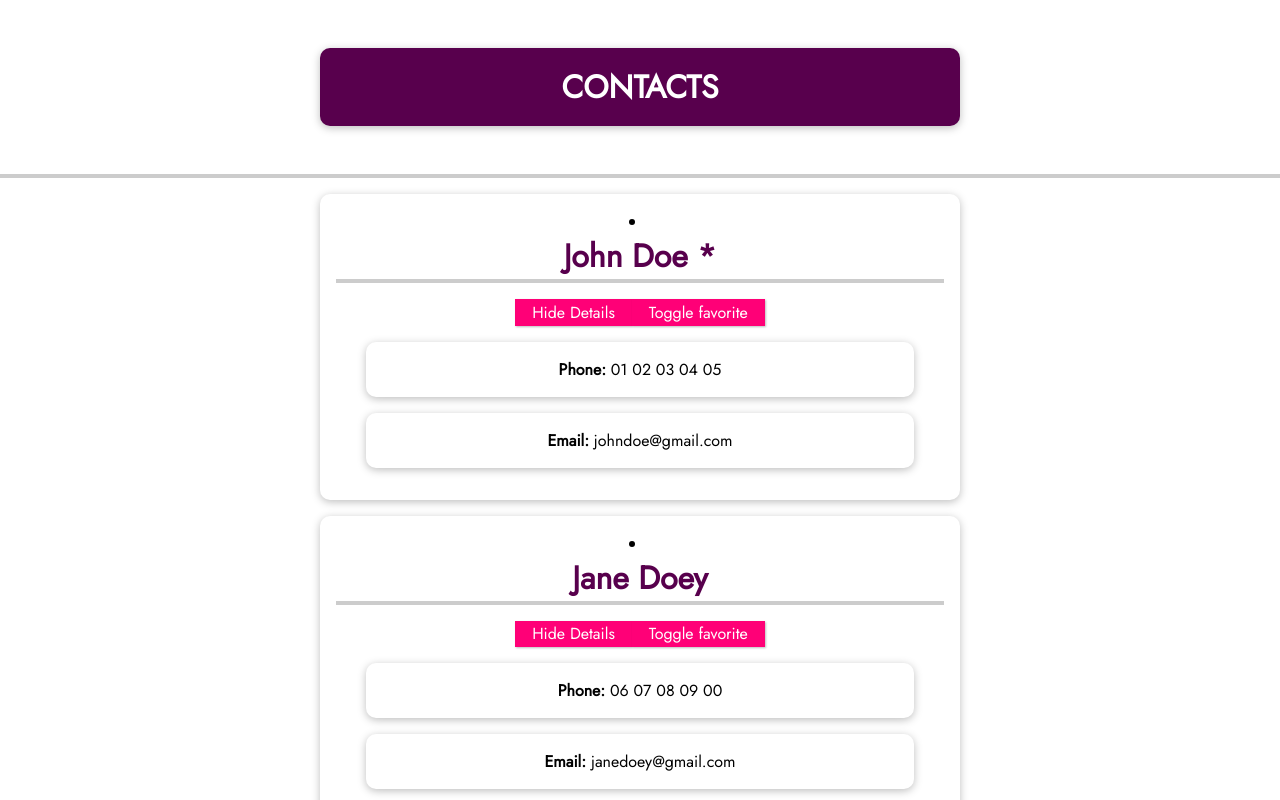
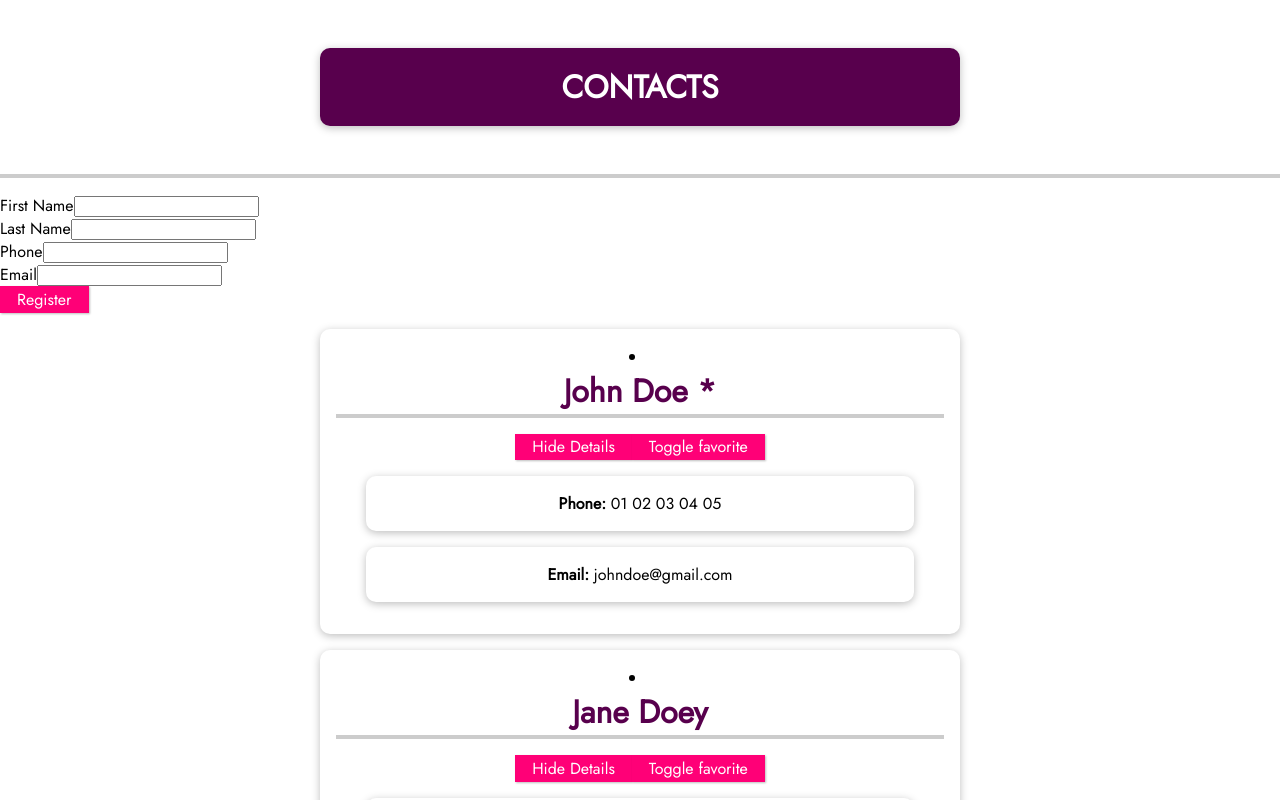
Before and after one commit to cyrilmarois/udemy-vue, a Vue app in the folder Projects/vue-first-app/: page / in a window 1280 px wide. Shown: the top 800 px of the page. Built offline with nearby package versions, Linux system fonts and the light colour scheme.

Commit message:
feat(contactForm): register contact

```diff
--- a/Projects/vue-first-app/src/App.vue
+++ b/Projects/vue-first-app/src/App.vue
@@ -1,5 +1,6 @@
 <template>
   <h2><header>CONTACTS</header></h2>
+  <contact-form @register-contact="addContact"></contact-form>
   <contact-list
     v-for="contact in contacts"
     :key="contact.id"
@@ -39,6 +40,13 @@ export default {
       );
       targetContact.isFavorite = !targetContact.isFavorite;
       console.log(targetContact);
+    },
+    addContact(contactInfo) {
+      console.log({ contactInfo });
+      let tmpContact = contactInfo;
+      tmpContact = { id: this.contacts.length + 1, ...tmpContact };
+      console.log({ tmpContact });
+      this.contacts.push(tmpContact);
     },
   },
 };
--- a/Projects/vue-first-app/src/components/ContactForm.vue
+++ b/Projects/vue-first-app/src/components/ContactForm.vue
@@ -1,6 +1,44 @@
 <template>
-  <div></div>
+  <form @submit.prevent="addContact">
+    <div>
+      <label for="firstName"> First Name</label>
+      <input type="text" v-model="firstName" />
+    </div>
+    <div>
+      <label for="lastName"> Last Name</label>
+      <input type="text" v-model="lastName" />
+    </div>
+    <div>
+      <label for="phone">Phone</label>
+      <input type="phone" v-model="phone" />
+    </div>
+    <div>
+      <label for="email">Email</label>
+      <input type="email" v-model="email" />
+    </div>
+    <button type="submit">Register</button>
+  </form>
 </template>
 <script>
-export default {};
+export default {
+  data() {
+    return {
+      firstName: null,
+      lastName: null,
+      email: null,
+      phone: null,
+    };
+  },
+  emits: ['register-contact'],
+  methods: {
+    addContact() {
+      this.$emit('register-contact', {
+        firstName: this.firstName,
+        lastName: this.lastName,
+        email: this.email,
+        phone: this.phone,
+      });
+    },
+  },
+};
 </script>
```
